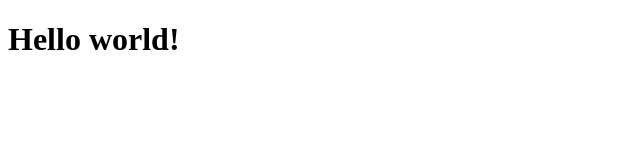
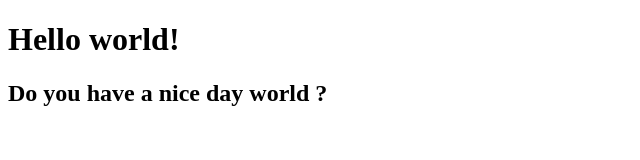
Before and after one commit to MatisseFMLR/helloWorld, a plain HTML site: page index.html in a window 1280 px wide. Shown: the whole page, without its empty margins (0-640 px from the left). Drawn offline with Linux system fonts and the light colour scheme.

Commit message:
Question a "World" posée, en attente de sa réponse...

```diff
--- a/index.html
+++ b/index.html
@@ -10,5 +10,7 @@
 
   <h1>Hello world!</h1>
 
+  <h2>Do you have a nice day world ?</h2>
+
 </body>
 </html>
```
